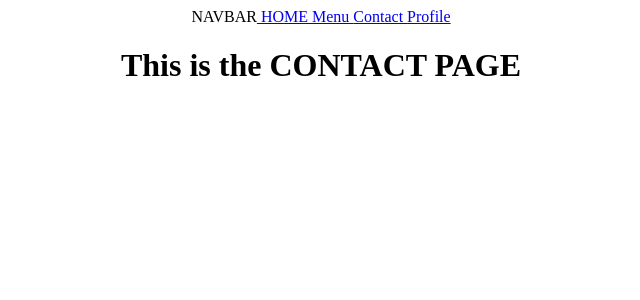
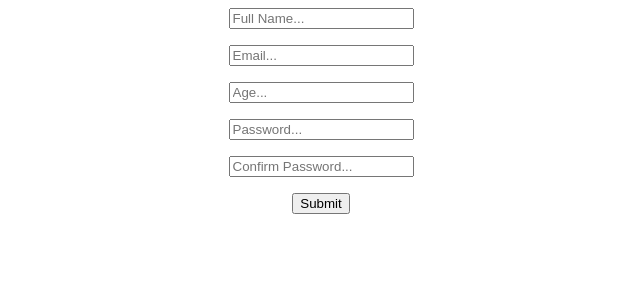
Before and after one commit to SamaelHugo/ReactLearning, a React (Create React App) app: page /contact in a window 1280 px wide. Shown: the top 300 px of the page, without its empty margins (319-959 px from the left). Built offline with nearby package versions, Linux system fonts and the light colour scheme.

Commit message:
Узнал как создавать шикарные формы

```diff
--- a/package.json
+++ b/package.json
@@ -3,6 +3,7 @@
   "version": "0.1.0",
   "private": true,
   "dependencies": {
+    "@hookform/resolvers": "^5.2.2",
     "@tanstack/react-query": "^5.90.21",
     "@testing-library/dom": "^10.4.1",
     "@testing-library/jest-dom": "^6.9.1",
@@ -11,9 +12,11 @@
     "axios": "^1.13.6",
     "react": "^19.2.4",
     "react-dom": "^19.2.4",
+    "react-hook-form": "^7.71.2",
     "react-router-dom": "^7.13.1",
     "react-scripts": "5.0.1",
-    "web-vitals": "^2.1.4"
+    "web-vitals": "^2.1.4",
+    "yup": "^1.7.1"
   },
   "scripts": {
     "start": "react-scripts start",
--- a/src/App.css
+++ b/src/App.css
@@ -37,6 +37,6 @@
   }
 }
 
-.name {
-    color: #61dafb;
+p {
+    color: darkred;
 }
--- a/src/App.js
+++ b/src/App.js
@@ -1,42 +1,16 @@
 import './App.css';
-import {BrowserRouter as Router, Routes, Route} from 'react-router-dom'
-import {Home} from "./pages/home";
-import {Menu} from "./pages/menu";
-import {Contact} from "./pages/contact";
-import {Error} from "./pages/error";
-import {Navbar} from "./pages/navbar";
-import {Profile} from "./pages/profile";
-import {QueryClient, QueryClientProvider} from "@tanstack/react-query";
+import {Form} from "./components/form";
 
 
 function App() {
 
-    const client = new QueryClient(
-        {defaultOptions : {
-            queries: {
-                refetchOnWindowFocus: false,
-            }
-            }}
-    )
+
 
   return (
-    <div className="App">
-
-
-        <QueryClientProvider client={client}>
-                <Router>
-                    <Navbar />
-                    <Routes>
-                        <Route path="/" element={<Home />} />
-                        <Route path="/menu" element={<Menu />} />
-                        <Route path="/contact" element={<Contact />} />
-                        <Route path="/profile" element={<Profile />} />
-                        <Route path="*" element={<Error />} />
-                    </Routes>
-                </Router>
-        </QueryClientProvider>
-    </div>
-  );
+      <div className="App">
+          <Form />
+      </div>
+  )
 }
 
 
--- /dev/null
+++ b/src/components/form.js
@@ -0,0 +1,37 @@
+import {useForm} from "react-hook-form";
+import {yupResolver} from "@hookform/resolvers/yup";
+import * as yup from 'yup'
+
+export const Form = () => {
+
+    const schema = yup.object().shape({
+        fullName : yup.string().required("Your Full Name is required!"),
+        email: yup.string().email().required("Your email is required!"),
+        age : yup.number().typeError("Age must be a number").positive().integer().min(18).required("Your age is required!"),
+        password : yup.string().min(6).max(18).required("Create a password!"),
+        confirmPassword : yup.string().oneOf([yup.ref("password"), null], "Password dont Match").required("Confirm a password!")
+    })
+
+    const {register, handleSubmit, formState: {errors}} = useForm({
+        resolver: yupResolver(schema),
+    })
+
+    const onSubmit = (data) => {
+        console.log(data)
+    }
+    return (
+        <form onSubmit={handleSubmit(onSubmit)}>
+            <input type="text" placeholder={"Full Name..."} {...register("fullName")} />
+            <p>{errors.fullName?.message}</p>
+            <input type="text" placeholder={"Email..."} {...register("email")} />
+            <p>{errors.email?.message}</p>
+            <input type="number" placeholder={"Age..."} {...register("age")} />
+            <p>{errors.age?.message}</p>
+            <input type="password" placeholder={"Password..."} {...register("password")} />
+            <p>{errors.password?.message}</p>
+            <input type="password" placeholder={"Confirm Password..."} {...register("confirmPassword")} />
+            <p>{errors.confirmPassword?.message}</p>
+            <input type="submit"/>
+        </form>
+    )
+}
```
Also changed, not shown: 1 other file (tests, documents, lock files or other folders).
